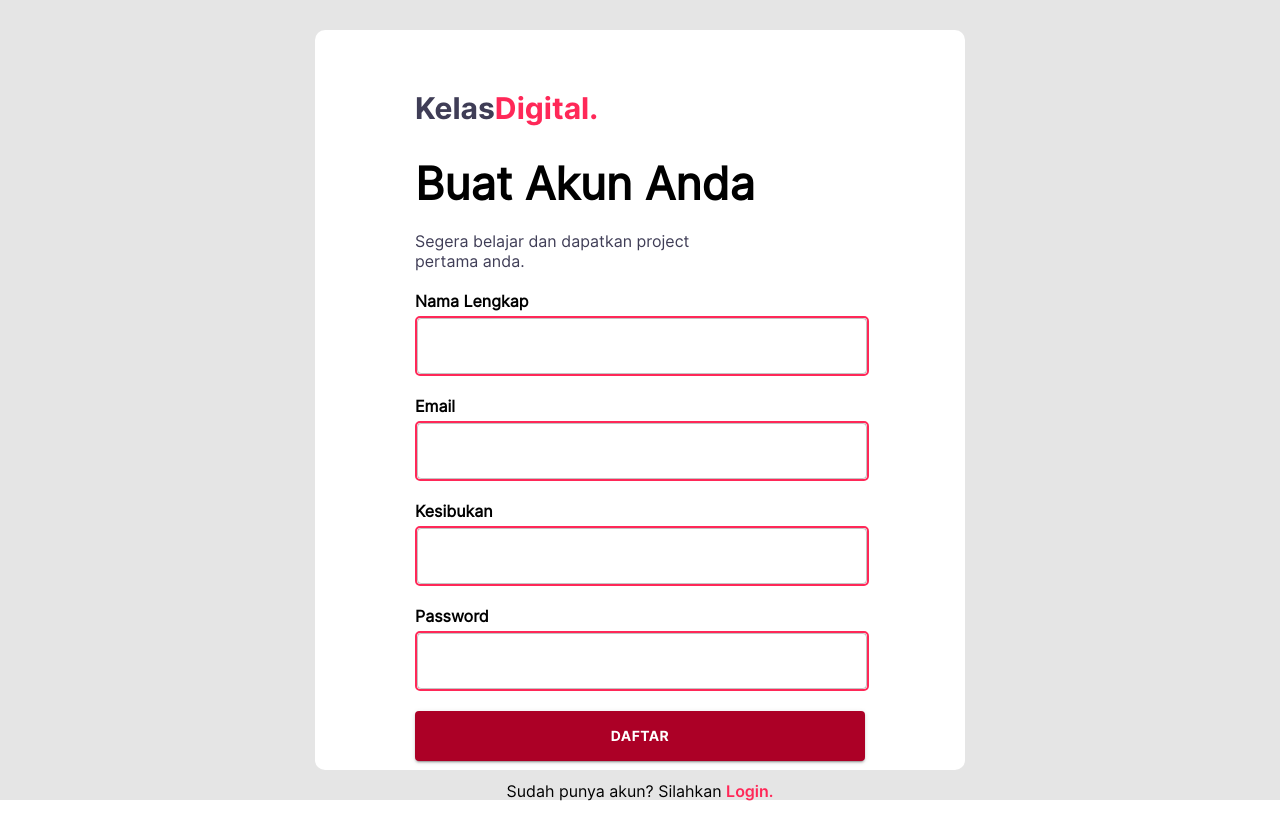
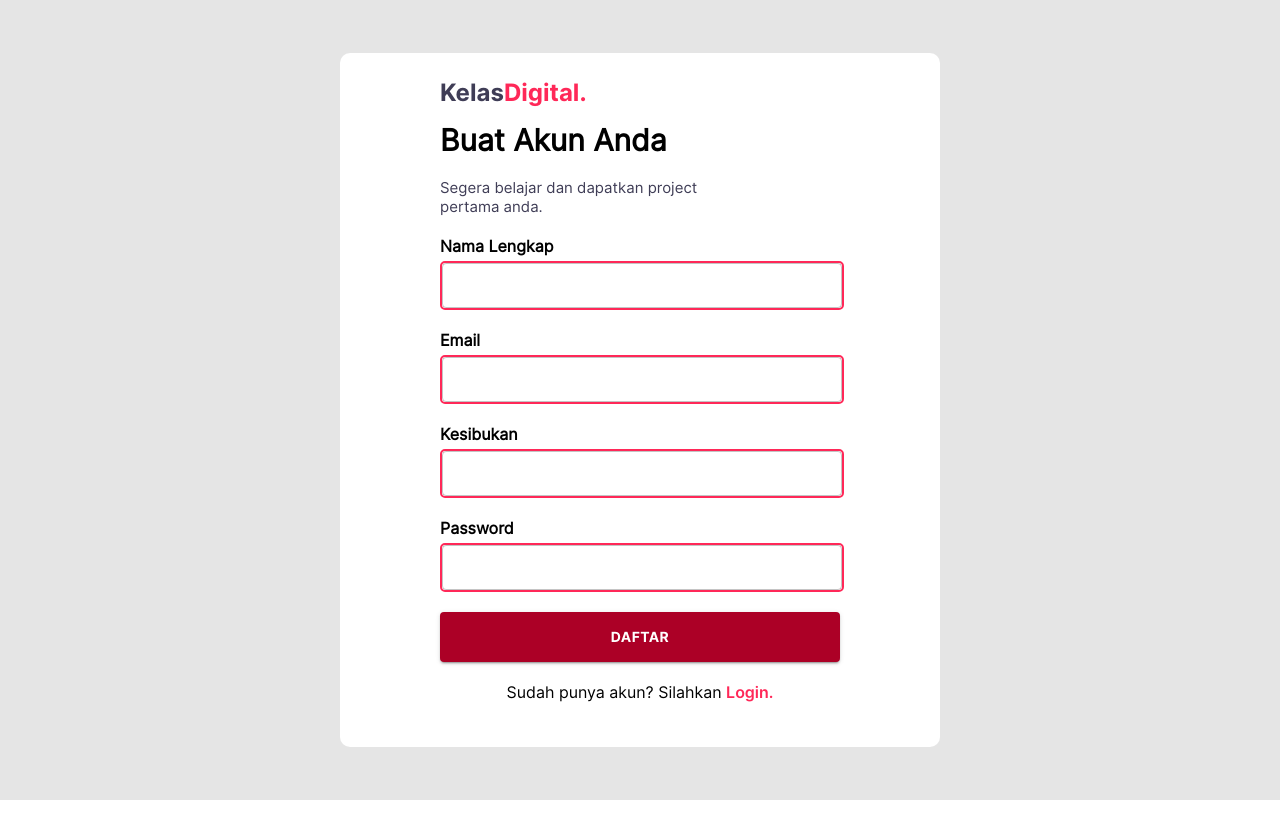
Before and after one commit to athallarizky/kelas-digital, a React (Create React App) app: page /register in a window 1280 px wide. After the commit the page ends 800 px from the top, so only its background shows below. Built offline with nearby package versions, Linux system fonts and the light colour scheme.

Commit message:
fix register page

```diff
--- a/src/components/Auth/Register/index.js
+++ b/src/components/Auth/Register/index.js
@@ -18,16 +18,20 @@ const Register = () => {
                 <div className={classes.formGroup}>
                     <form noValidate autoComplete="off">
                         <label className={classes.labelInput}>Nama Lengkap</label>
-                        <TextField id="outlined-basic" variant="outlined" className={classes.registerInput} fullWidth="true"/>
+                        <TextField id="outlined-basic" variant="outlined" className={classes.registerInput} fullWidth="true" InputProps={{
+                            className: classes.input}}/>
 
                         <label className={classes.labelInput}>Email</label>
-                        <TextField id="outlined-basic" variant="outlined" className={classes.registerInput} fullWidth="true"/>
+                        <TextField id="outlined-basic" variant="outlined" className={classes.registerInput} fullWidth="true" InputProps={{
+                            className: classes.input}}/>
 
                         <label className={classes.labelInput}>Kesibukan</label>
-                        <TextField id="outlined-basic" variant="outlined" className={classes.registerInput} fullWidth="true"/>
+                        <TextField id="outlined-basic" variant="outlined" className={classes.registerInput} fullWidth="true" InputProps={{
+                            className: classes.input}}/>
 
                         <label className={classes.labelInput}>Password</label>
-                        <TextField id="outlined-basic" type="password" variant="outlined" className={classes.registerInput} fullWidth="true"/>
+                        <TextField id="outlined-basic" type="password" variant="outlined" className={classes.registerInput} fullWidth="true" InputProps={{
+                            className: classes.input}}/>
                         <Button variant="contained" color="primary" fullWidth="true" className={classes.buttonInput}>Daftar</Button>
                     </form>
                     <p className={classes.loginText}>Sudah punya akun? Silahkan <Link to="/login" className={classes.loginLink}><span style={{color:"#FF2858"}}>Login.</span></Link></p>
--- a/src/components/Auth/Register/style.js
+++ b/src/components/Auth/Register/style.js
@@ -8,26 +8,27 @@ export const useStyles = makeStyles(theme => ({
         alignItems:'center',
         backgroundColor:'#E5E5E5',
     },
+
     boxContainer: {
       backgroundColor: '#FFF',
       borderRadius:10,
-      minWidth:'450px',
-      height:'80%',
-      padding: '50px 100px',
+      margin:'20px 0',
+      width:'400px',
+      padding: '25px 100px',
     },
 
     appLogo:{
-        marginTop: 10,
-        marginBottom:30,
+        marginBottom:15,
         color:'#3F3D56',
         fontFamily:'Inter-Bold',
-        fontSize:15,
+        fontSize:12,
     },
     mainText:{
-        fontSize:45,
+        fontSize:30,
         marginBottom:20,
     },
     secondaryText:{
+        fontSize:15,
         color:'#3F3D56',
         maxWidth:'70%',
         marginBottom:20,
@@ -36,6 +37,11 @@ export const useStyles = makeStyles(theme => ({
     labelInput:{
         fontWeight:'bold',
     },
+
+    input:{
+        height: 45
+    },
+
     registerInput:{
         display:'block',
         marginTop:5,
@@ -44,6 +50,7 @@ export const useStyles = makeStyles(theme => ({
         border:'2px solid #FF2858',
         borderRadius:5,
     },
+
     buttonInput:{
         height:50,
         fontFamily:'Inter-Bold',
```
